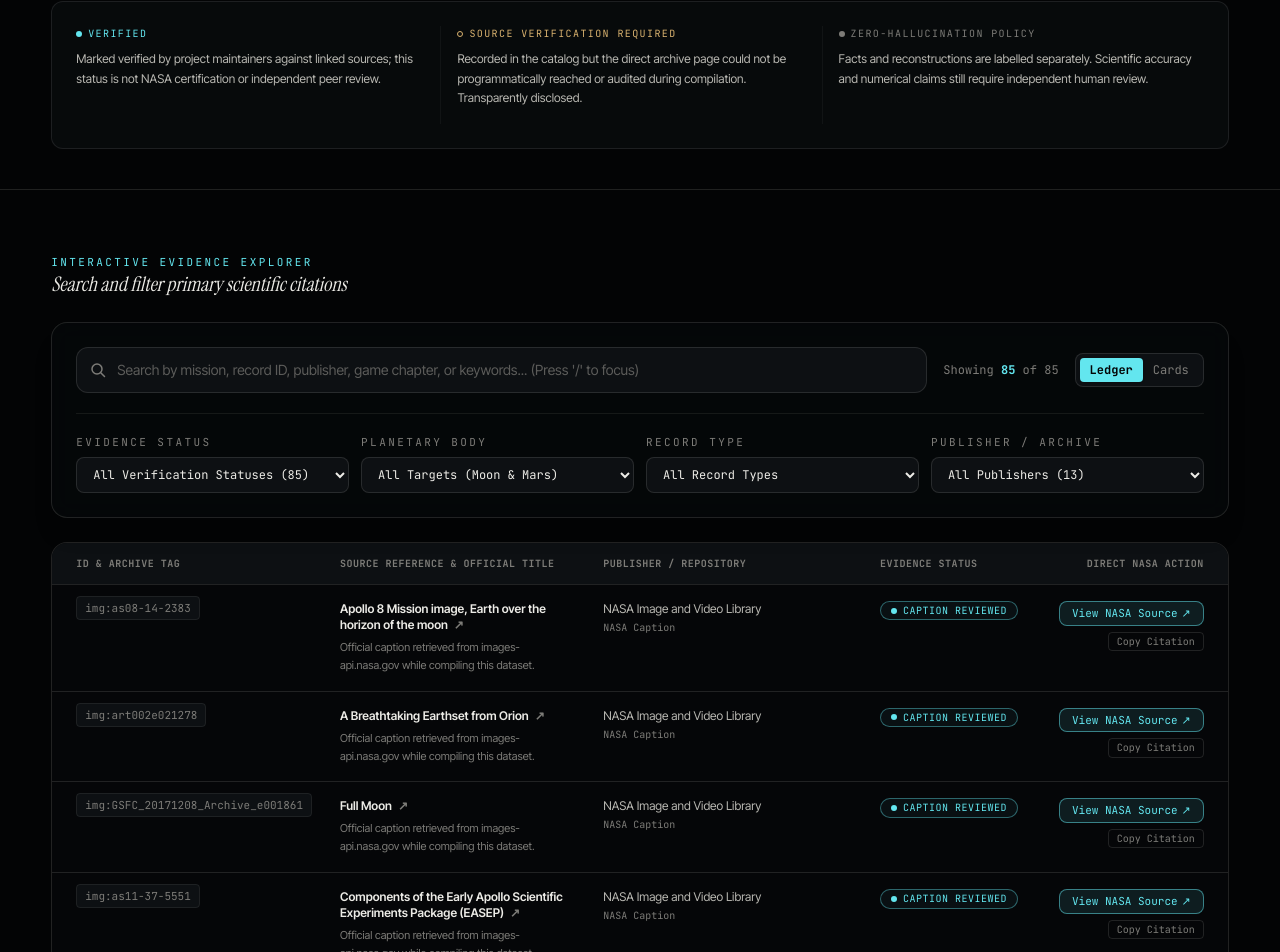
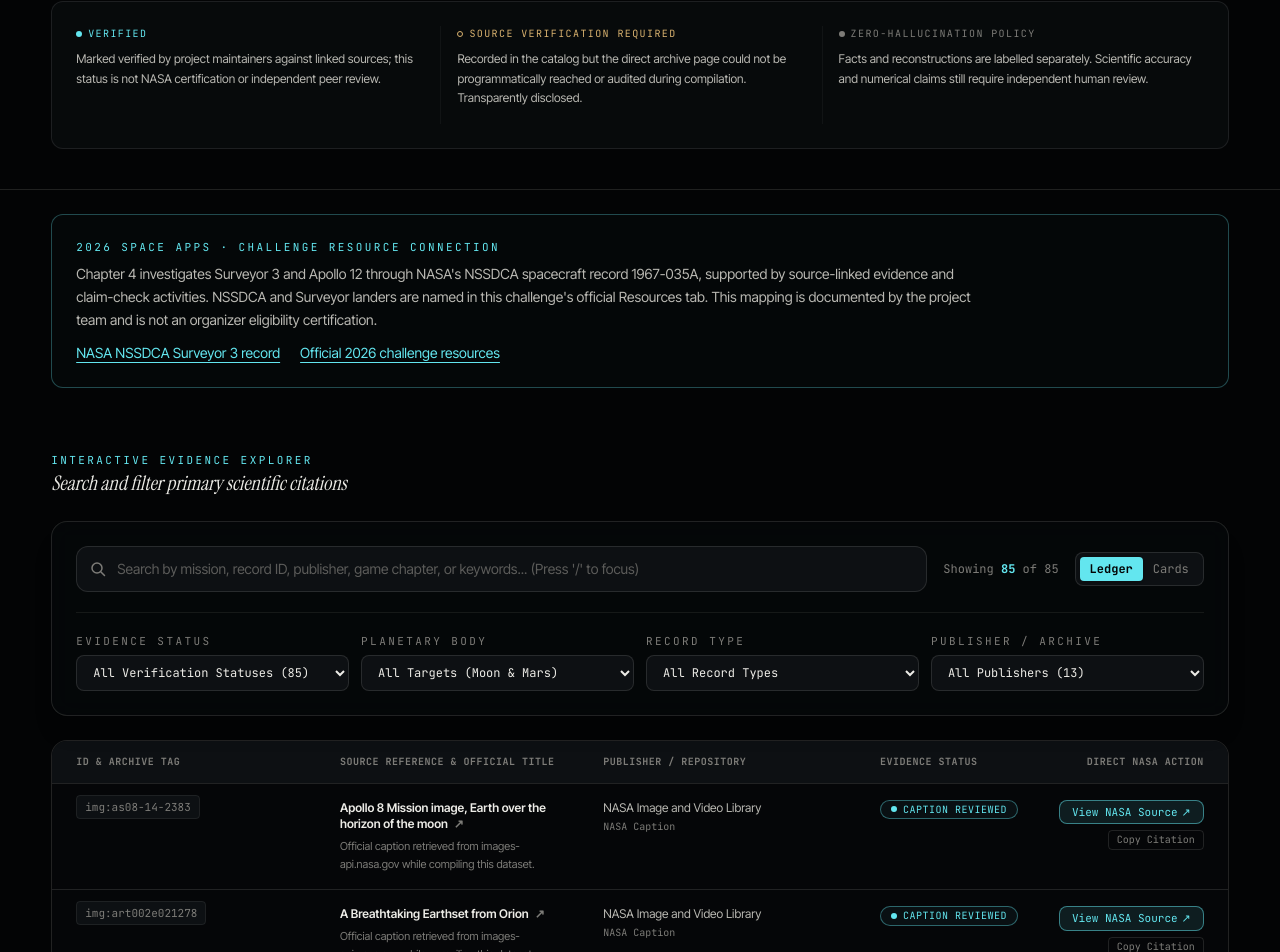
Before and after one commit to niloy-datta/echoes-beyond-earth, a Next.js app: page /sources in a window 1280 px wide. Shown: the part 1094-2046 px from the top of the page. Built offline with nearby package versions, Linux system fonts and the light colour scheme.

Commit message:
feat(science): show explicit official 2026 challenge resource mapping on evidence page

```diff
--- a/src/components/sources/EvidenceObservatory.tsx
+++ b/src/components/sources/EvidenceObservatory.tsx
@@ -83,6 +83,29 @@ export function EvidenceObservatory({ initialSources }: EvidenceObservatoryProps
       {/* 2. Scientific Metrics Overview */}
       <ScientificMetrics stats={stats} />
 
+      <section className="container-x pt-6" aria-labelledby="challenge-source-heading">
+        <div className="rounded-xl border border-signal/30 bg-void-2/70 p-5 md:p-6">
+          <h2 id="challenge-source-heading" className="label text-signal">
+            2026 Space Apps · Challenge resource connection
+          </h2>
+          <p className="mt-2 max-w-4xl text-sm leading-relaxed text-lunar-2">
+            Chapter 4 investigates Surveyor 3 and Apollo 12 through NASA&apos;s NSSDCA
+            spacecraft record 1967-035A, supported by source-linked evidence and
+            claim-check activities. NSSDCA and Surveyor landers are named in this
+            challenge&apos;s official Resources tab. This mapping is documented by
+            the project team and is not an organizer eligibility certification.
+          </p>
+          <div className="mt-3 flex flex-wrap gap-x-5 gap-y-2 text-sm">
+            <a className="text-signal underline underline-offset-4" href="https://nssdc.gsfc.nasa.gov/nmc/spacecraft/display.action?id=1967-035A" target="_blank" rel="noopener noreferrer">
+              NASA NSSDCA Surveyor 3 record
+            </a>
+            <a className="text-signal underline underline-offset-4" href="https://www.spaceappschallenge.org/2026/challenges/nasas-discarded-equipment-storytelling/?tab=resources" target="_blank" rel="noopener noreferrer">
+              Official 2026 challenge resources
+            </a>
+          </div>
+        </div>
+      </section>
+
       {/* 3. Main Content Views (TabPanels) */}
       <main className="container-x py-12 md:py-16">
         <div
```
